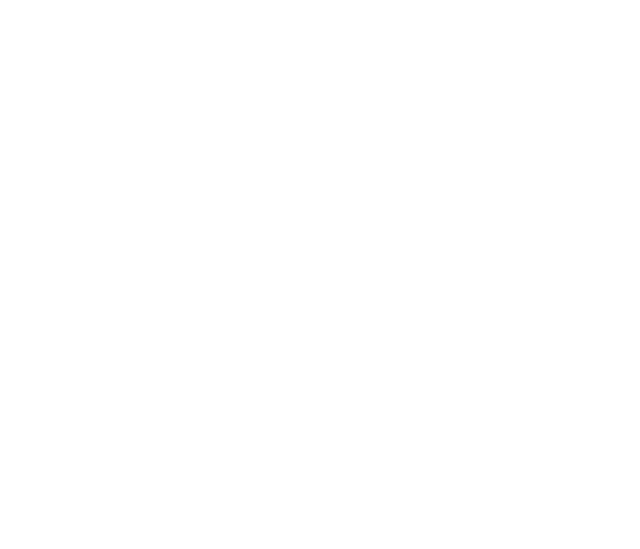
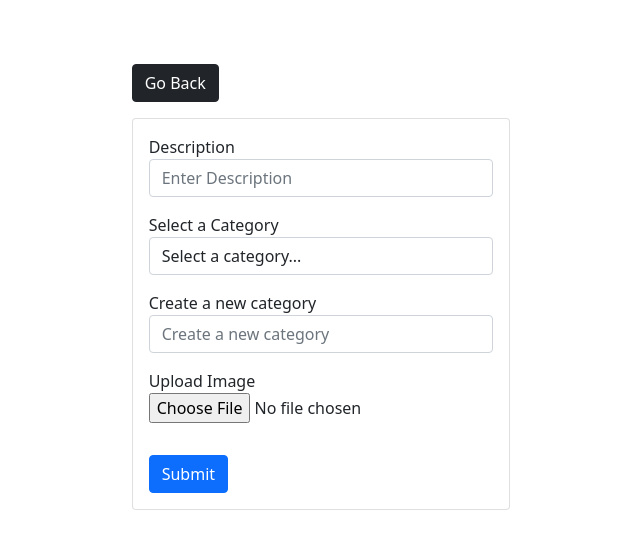
Before and after one commit to ShafiArnob/Django-Photo-Album-App-with-Login-Authentication, a Django app: page /add/ in a window 1280 px wide. Before the commit the part shown is empty. Shown: the top 549 px of the page, without its empty margins (319-959 px from the left). Run offline with Django 3.2, Linux system fonts and the light colour scheme; data comes from the database, SQL or seed files in the repository; both versions use the stored data as it was after the commit.

Commit message:
Add new image

```diff
--- a/photos/templates/photos/add.html
+++ b/photos/templates/photos/add.html
@@ -0,0 +1,61 @@
+<!DOCTYPE html>
+<html lang="en">
+<head>
+  <meta charset="UTF-8">
+  <meta http-equiv="X-UA-Compatible" content="IE=edge">
+  <meta name="viewport" content="width=device-width, initial-scale=1.0">
+  {% comment %} Bootstrap CSS {% endcomment %}
+  <link
+     href="https://cdn.jsdelivr.net/npm/bootstrap@5.0.2/dist/css/bootstrap.min.css"
+    rel="stylesheet"
+    integrity="sha384-EVSTQN3/azprG1Anm3QDgpJLIm9Nao0Yz1ztcQTwFspd3yD65VohhpuuCOmLASjC"
+    crossorigin="anonymous"
+  />
+
+  <title>Add Photo</title>
+</head>
+<body class="m-5">
+  <div class="row justify-content-center">
+    <div class="col-md-4">
+      <a href="{% url 'gallery' %}" class="btn btn-dark my-3" >Go Back</a>
+      {% comment %} "names"s are used in backend {% endcomment %}
+      <div class="card">
+
+        {% comment %} bc we are going to input Image 'enctype="multipart/form-data"' {% endcomment %}
+        <form action="" method="POST" enctype="multipart/form-data">
+          {% csrf_token %}
+          <div class="form-group m-3">
+            <label>Description</label>
+            <input required name="description" type="text" placeholder="Enter Description" class="form-control">
+          </div>
+
+          <div class="form-group m-3">
+            <label>Select a Category</label>
+            <select name="category" class="form-control">
+              <option value="none">Select a category...</option>
+              {% for category in categories %}
+                <option value="{{category.id}}">{{category.name}}</option>
+              {% endfor %}
+            </select>
+          </div>
+
+          <div class="form-group m-3">
+            <label>Create a new category</label>
+            <input name="category_new" type="text" placeholder="Create a new category" class="form-control">
+          </div>
+
+          <div class="form-group m-3">
+            <label>Upload Image</label>
+            <input required name="image" type="file" class="form-control-file">
+          </div>
+
+        <button type="submit" class="btn btn-primary m-3">Submit</button>
+
+        </form>
+
+      </div>
+
+    </div>
+  </div>
+</body>
+</html>
--- a/photos/templates/photos/photo.html
+++ b/photos/templates/photos/photo.html
@@ -4,7 +4,7 @@
   <meta charset="UTF-8">
   <meta http-equiv="X-UA-Compatible" content="IE=edge">
   <meta name="viewport" content="width=device-width, initial-scale=1.0">
-
+  {% comment %} Bootstrap CSS {% endcomment %}
   <link
      href="https://cdn.jsdelivr.net/npm/bootstrap@5.0.2/dist/css/bootstrap.min.css"
     rel="stylesheet"
--- a/photos/views.py
+++ b/photos/views.py
@@ -1,4 +1,4 @@
-from django.shortcuts import render
+from django.shortcuts import render,redirect
 from . models import Category, Photo
 # Create your views here.
 def gallery(request):
@@ -15,4 +15,29 @@
   return render(request,'photos/photo.html',{"photo":photo})
 
 def add_photo(request):
-  return render(request,'photos/add.html')
+  categories = Category.objects.all()
+
+  if request.method == "POST":
+    data = request.POST
+    # input 'name' is 'image'
+    image = request.FILES.get('image')
+
+    # if there is a category use the category
+    if data['category'] != 'none':
+      category = Category.objects.get(id=data['category'])
+    # if there is a new category use the new category
+    elif data['category_new'] != '':
+      category, created = Category.objects.get_or_create(name=data['category_new'])
+    # if there is no category say None
+    else:
+      category = None
+
+    photo = Photo.objects.create(
+      category = category,
+      description = data['description'],
+      image = image,
+    )
+
+    return redirect('gallery')
+  context = {'categories':categories}
+  return render(request,'photos/add.html',context)
```
Also changed, not shown: db.sqlite3, static/images/Cocpit_1.jpg (added), static/images/goldbarluxuryexotics_B5isNmNpacP_4.jpg (added), static/images/luxoticy_B0ZBPn_iUJi.jpg (added). Lines whose indentation alone changed are shown as unchanged.
